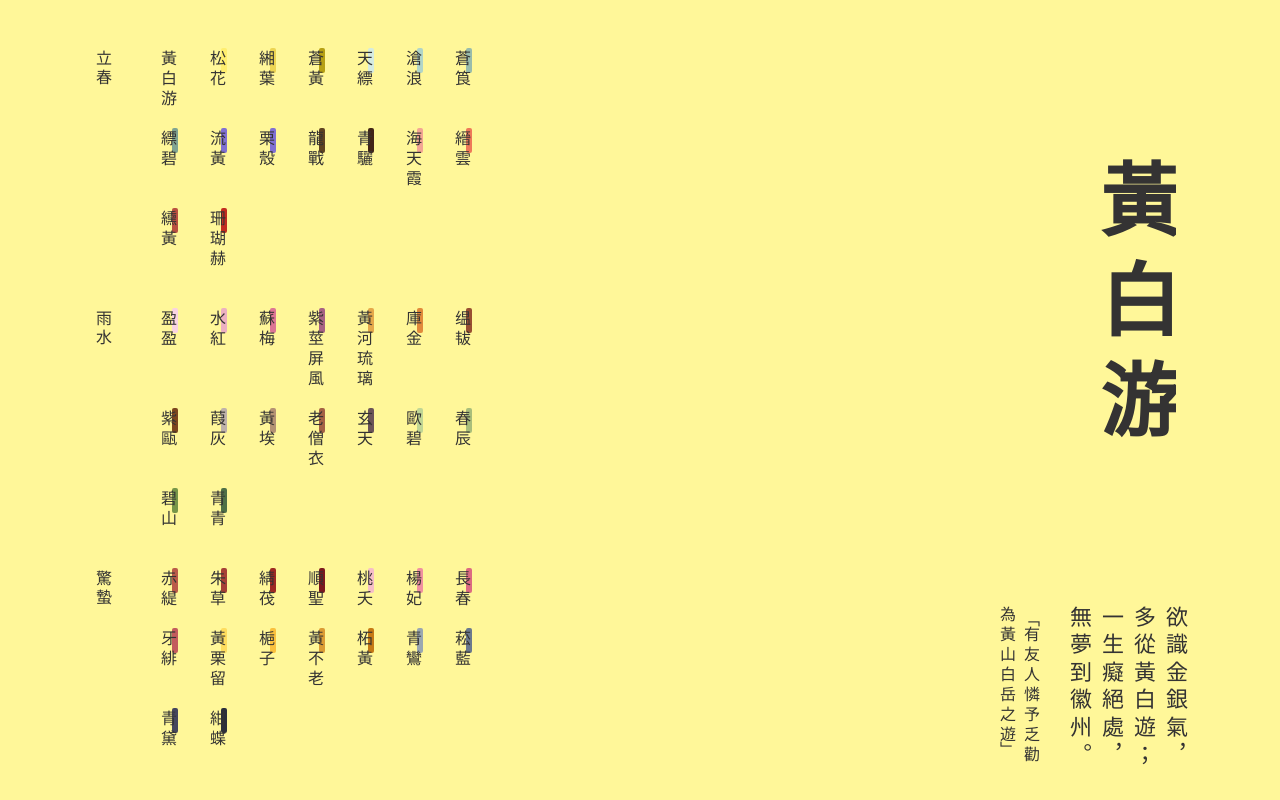
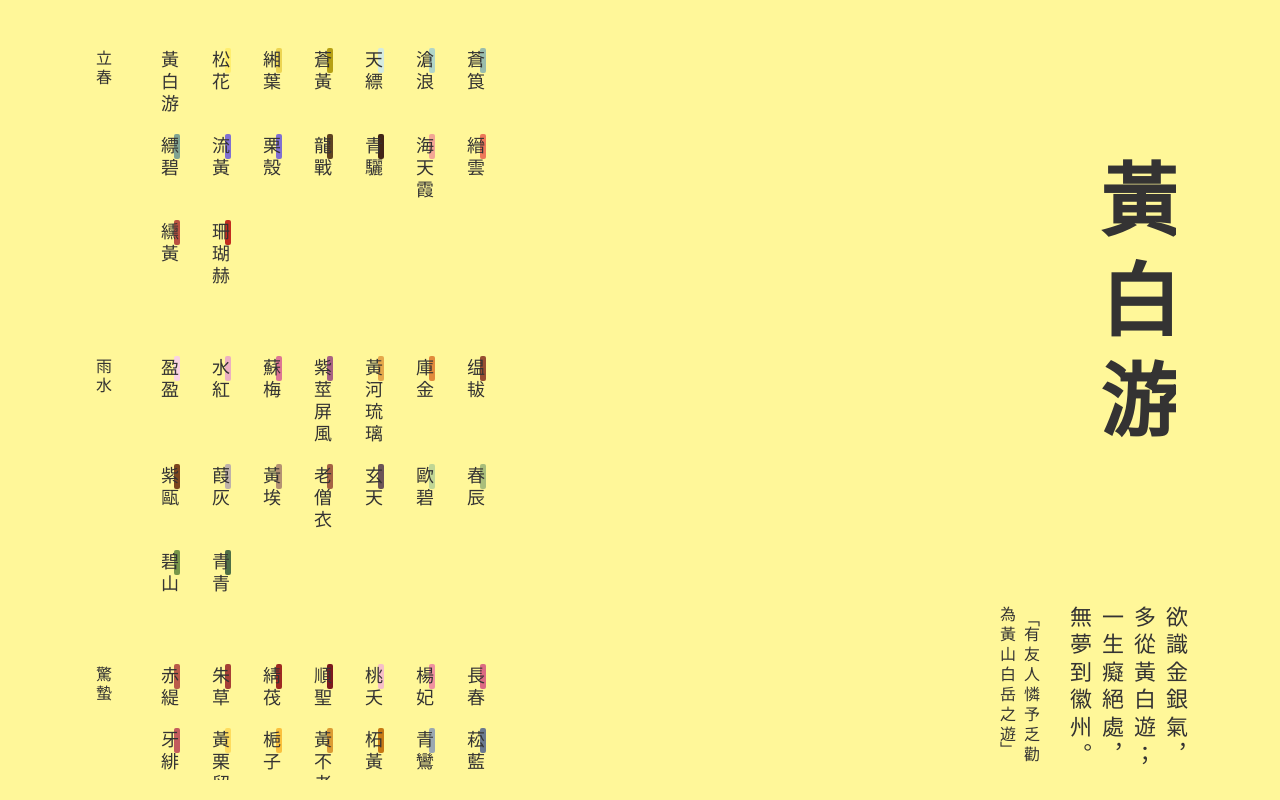
Before and after one commit to daodaolee/china-color, a Vue app: page / in a window 1280 px wide. Built offline with nearby package versions, Linux system fonts and the light colour scheme; a web font is replaced by a local one.

Commit message:
fix: 调整距离

```diff
--- a/src/components/Color.vue
+++ b/src/components/Color.vue
@@ -189,8 +189,8 @@ export default {
           left: 0;
           // display: flex;
           // flex-wrap: wrap;
-          width: 360px;
-          padding-bottom: 20px;
+          width: 380px;
+          padding-bottom: 50px;
           display: flex;
           flex-wrap: wrap;
           div {
@@ -208,7 +208,7 @@ export default {
             span{
               position: relative;
               z-index: 2;
-              // font-size: px;
+              font-size: 18px;
             }
             i {
               display: inline-block;
```
